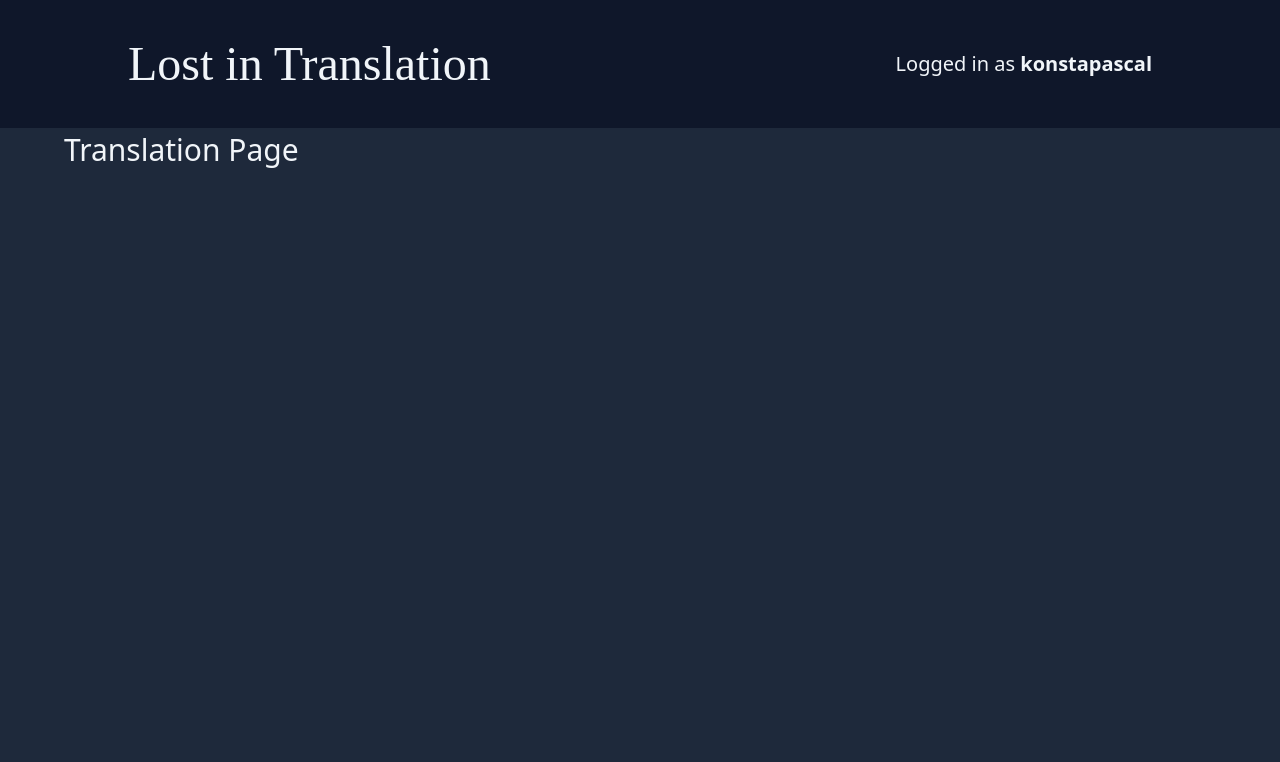
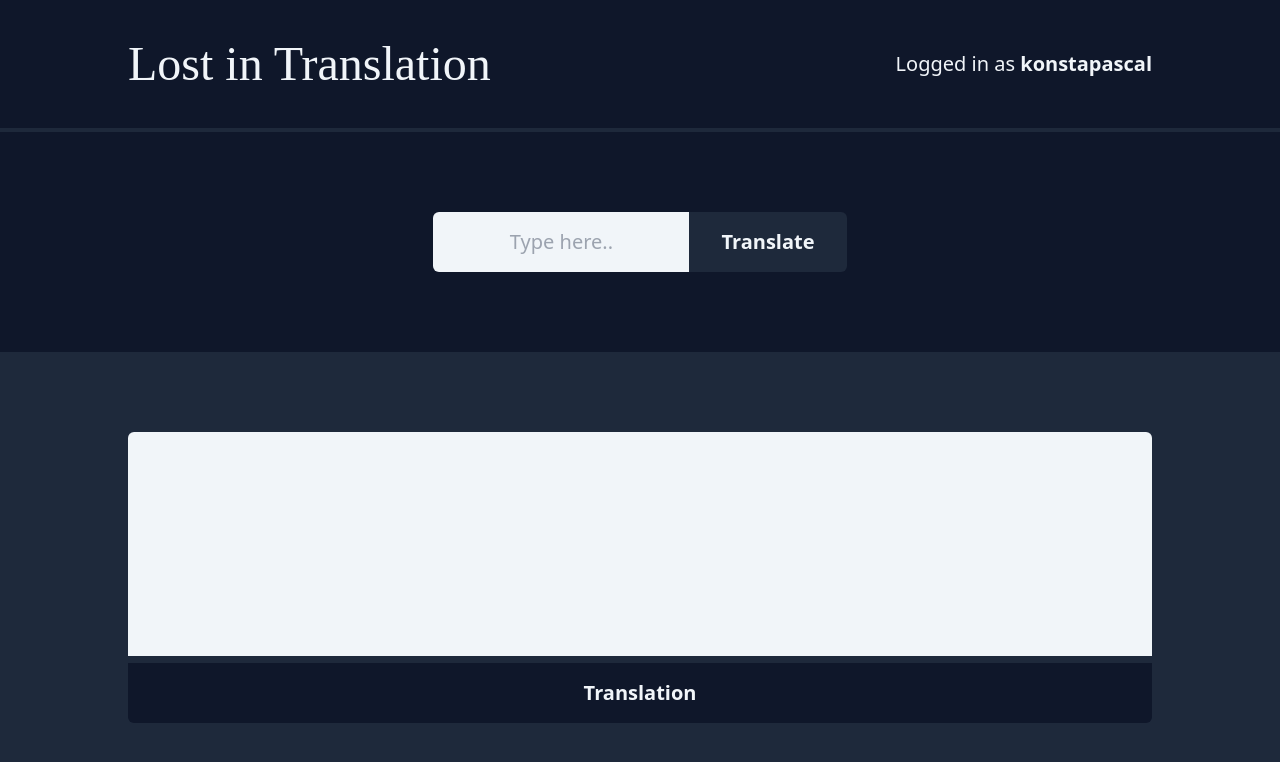
Before and after one commit to konstapascal/noroff-assignment-6, a React (Create React App) app: page /translation in a window 1280 px wide. Shown: the top 762 px of the page. Built offline with nearby package versions, Linux system fonts and the light colour scheme; the HTML template or start-up script is replaced by a standard one; a web font is replaced by a local one.

Commit message:
FEAT: Styled translation page

```diff
--- a/src/pages/StartPage.jsx
+++ b/src/pages/StartPage.jsx
@@ -12,7 +12,7 @@ function StartPage() {
 						</p>
 					</div>
 				</div>
-				<div className='flex justify-center bg-slate-800 absolute bottom-0 w-11/12 md:w-5/6 lg:w-full  rounded-2xl shadow-xl shadow-slate-900  translate-y-1/2 border-b-4 md:border-b-8 border-slate-300 py-8 sm:py-14 '>
+				<div className='flex overflow-visible z-20 justify-center bg-slate-800 absolute bottom-0 w-11/12 md:w-5/6 lg:4/6 xl:w-full  rounded-2xl shadow-xl shadow-slate-900  translate-y-1/2 border-b-4 md:border-b-8 border-slate-300 py-8 sm:py-14 '>
 					<label htmlFor='username' className='sr-only'>
 						What's your name?
 					</label>
@@ -23,7 +23,9 @@ function StartPage() {
 							type='text'
 							id='username'
 						/>
-						<button className='bg-slate-900 mt-3 sm:mt-0 rounded-md sm:rounded-l-none  font-semibold  py-3 px-6 sm:px-8'>
+						<button
+							onClick={() => console.log('clicked')}
+							className='bg-slate-900 mt-3 sm:mt-0 rounded-md sm:rounded-l-none  font-semibold  py-3 px-6 sm:px-8'>
 							Login
 						</button>
 					</div>
--- a/src/pages/TranslationPage.jsx
+++ b/src/pages/TranslationPage.jsx
@@ -1,5 +1,37 @@
 function TranslationPage() {
-	return <section className='text-3xl max-w-6xl container mx-auto'>Translation Page</section>;
+	return (
+		<section className='bg-slate-900 '>
+			<div className='container py-20  mx-auto max-w-5xl text-md xl:text-xl sm:flex justify-center items-stretch text-center '>
+				<label htmlFor='translate' className='sr-only'>
+					What do you want to translate?
+				</label>
+				<input
+					placeholder='Type here..'
+					className='  text-center  py-3 xl:py-4 bg-slate-100 rounded-md sm:rounded-r-none w-11/12 lg:w-64  sm:w-auto   text-slate-900'
+					type='text'
+					id='translate'
+				/>
+				<button
+					onClick={() => console.log('clicked')}
+					className='bg-slate-800 mt-3 sm:mt-0 rounded-md sm:rounded-l-none  font-semibold  py-3 px-6 sm:px-8'>
+					Translate
+				</button>
+			</div>
+			<div className='bg-slate-800 '>
+				<div className=' container pt-20 mx-auto max-w-5xl text-center text-md xl:text-xl'>
+					<textarea
+						readOnly
+						className=' w-11/12 lg:w-full rounded-t-md read resize-none text-slate-900 bg-slate-100  h-56'
+					/>
+					<div
+						className='bg-slate-900 rounded-b-md py-4 font-semibold
+					'>
+						Translation
+					</div>
+				</div>
+			</div>
+		</section>
+	);
 }
 
 export default TranslationPage;
```
